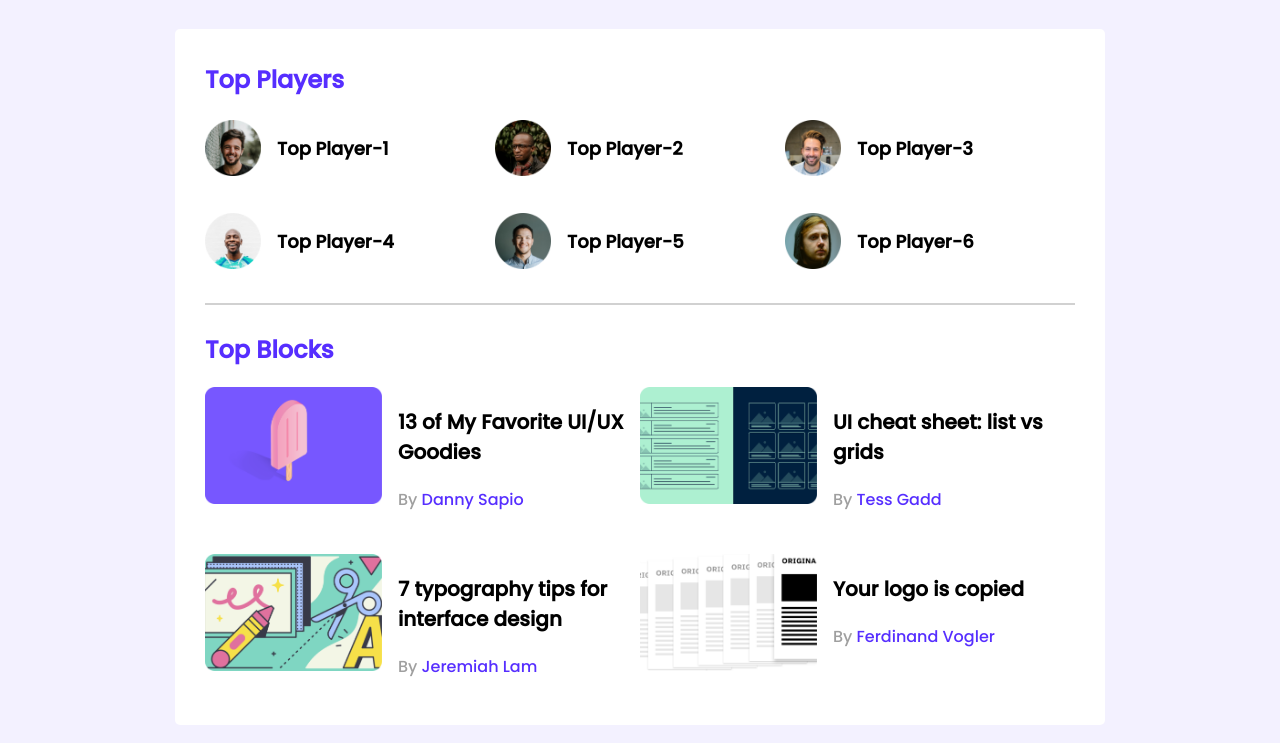
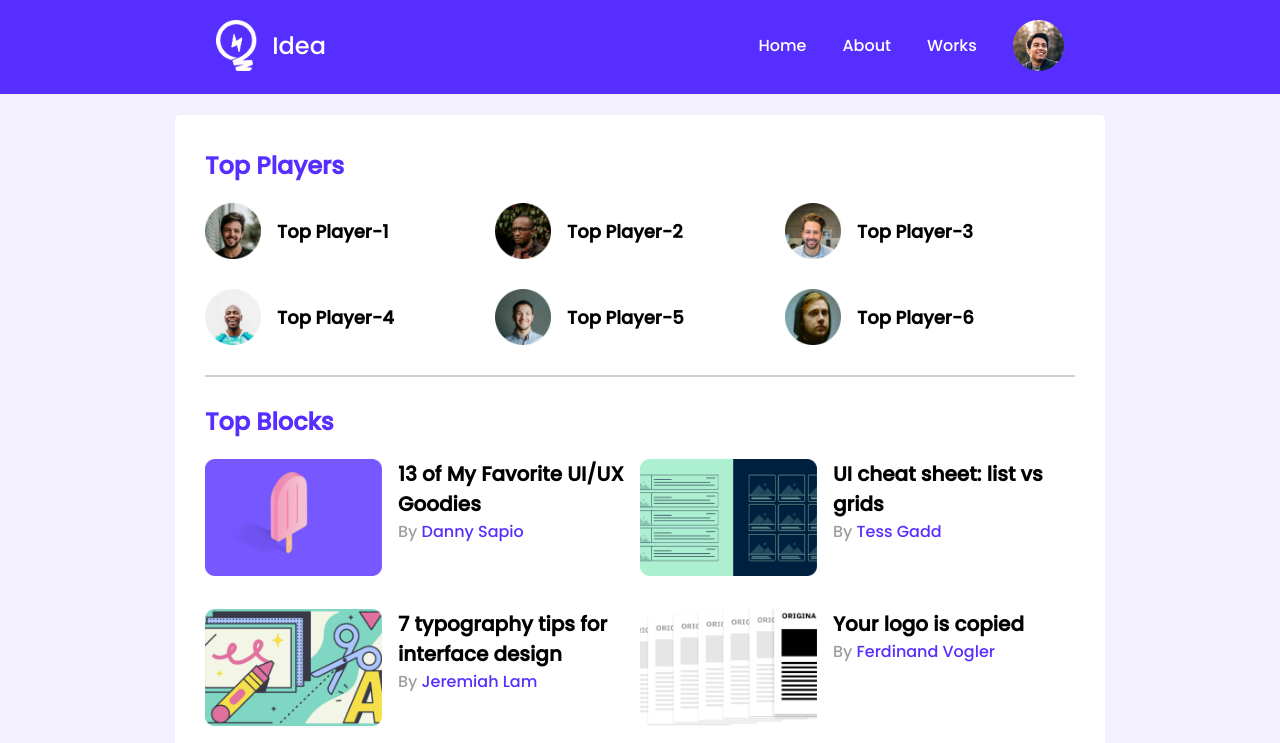
Before and after one commit to hasan75/leader-board-css, a plain HTML site: page index.html in a window 1280 px wide. Shown: the top 743 px of the page. Drawn offline with Linux system fonts and the light colour scheme.

Commit message:
navigation section added

```diff
--- a/index.html
+++ b/index.html
@@ -12,7 +12,20 @@
   </head>
   <body>
     <!-- header start -->
-    <header></header>
+    <header>
+      <nav class="header-content">
+          <div class="left-side-nav">
+             <img src="images/icons/logo.png" alt="" srcset="">
+             <span>Idea</span>
+          </div>
+          <div class="right-side-nav">
+           <a class="nav-link" href="">Home</a>
+           <a class="nav-link" href="">About</a>
+           <a class="nav-link" href="">Works</a>
+           <img src="images/icons/profile.png" alt="" srcset="">
+          </div>
+      </nav>
+    </header>
     <!-- header ends -->
     <main>
       <!-- top players and top blogs -->
@@ -55,7 +68,6 @@
               <div class="thumbnail">
                 <img src="images/blogs/blog-1.png" alt="" srcset="" />
               </div>
-
               <div class="blog-info">
                 <h3 class="blog-title">13 of My Favorite UI/UX Goodies</h3>
                 <p class="blog-author">By <a href="">Danny Sapio</a></p>
--- a/styles/style.css
+++ b/styles/style.css
@@ -1,9 +1,47 @@
 /* fonts */
 @import url('https://fonts.googleapis.com/css2?family=Poppins:wght@500&display=swap');
 /* common styles or utilities */
+* {
+  margin: 0;
+  padding: 0;
+}
 body {
   font-family: 'Poppins', sans-serif;
   background-color: #f3f1ff;
+}
+header {
+  height: 94px;
+  background-color: #562eff;
+  /* margin: 0px; */
+}
+.header-content {
+  display: flex;
+  justify-content: space-around;
+}
+.left-side-nav,
+.right-side-nav {
+  padding-top: 20px;
+  display: flex;
+  align-items: center;
+}
+.left-side-nav img {
+  width: 40.42px;
+  height: 51px;
+}
+.left-side-nav span {
+  font-size: 24px;
+  color: #ffffff;
+  margin-left: 15.58px;
+}
+.right-side-nav img {
+  width: 51px;
+  height: 51px;
+}
+.right-side-nav a {
+  text-decoration: none;
+  font-size: 16px;
+  color: #ffffff;
+  margin-right: 36px;
 }
 main {
   display: flex;
@@ -29,6 +67,7 @@ hr {
   font-size: 24px;
   color: #562eff;
   margin-top: 3px;
+  padding-bottom: 20px;
 }
 .players {
   display: grid;
```
